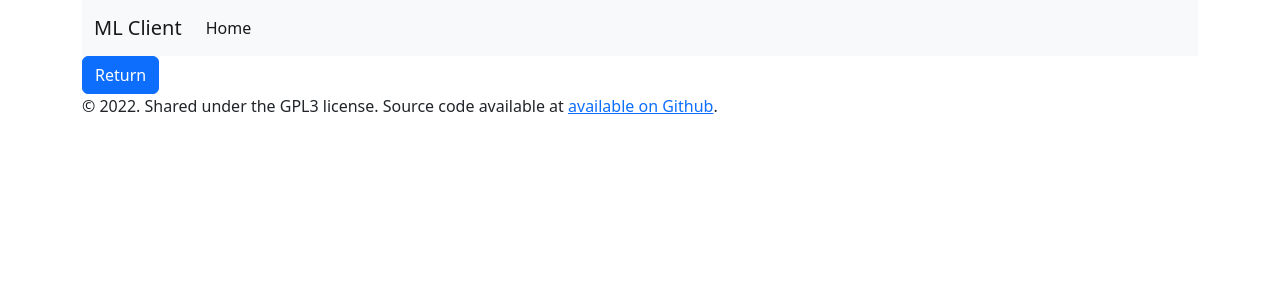
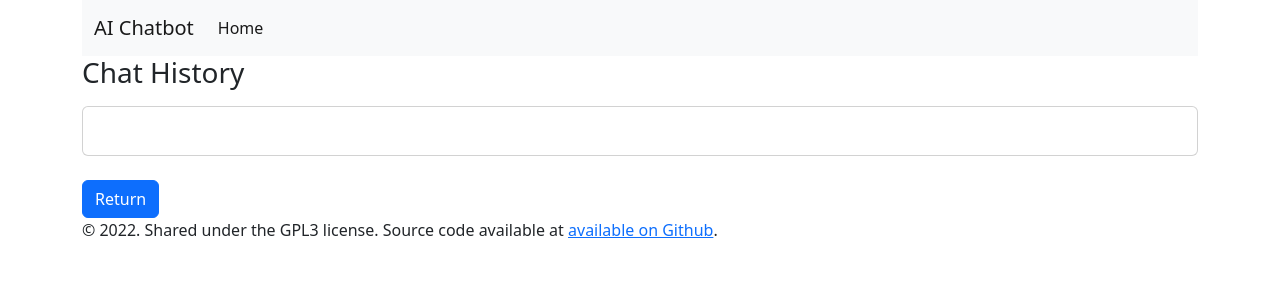
Before and after one commit to software-students-fall2022/final-project-team-7, a Flask app: template web-client/templates/history.html in a window 1280 px wide. Shown: the top 300 px of the page. Run offline with Flask 2, Linux system fonts and the light colour scheme; the template is opened without the code that fills it, so the values that code supplies are empty; parts of the project's set-up code (start-up, migrations or seed data) failed here and were passed over.

Commit message:
Chat history

```diff
--- a/web-client/app.py
+++ b/web-client/app.py
@@ -102,13 +102,23 @@ def job(job_id):
 
 
 # route for chat history
-@app.route('/history')
-def history():
+@app.route('/history/')
+@app.route('/history/<from_time>/<to_time>') # to be implemented
+def history(from_time=None, to_time=None):
     uid = '639e28607c6eba5ef2939c4b' # ???
-    chat_log = db.chat.find({'from_id': ObjectId(uid)})
-    for each in chat_log:
-        each["time"] = each["time"].strftime("%Y-%m-%d %H:%M:%S")
-    return render_template('history.html', chat_log=chat_log)
+    chat_log = db.chat.find({
+        '$or': [
+            {'from_id': ObjectId(uid)},
+            {'to_id': ObjectId(uid)}
+        ]
+    }).sort('timestamp', pymongo.ASCENDING).limit(30)
+    res = []
+    for doc in chat_log:
+        doc['timestamp'] = datetime.datetime.fromtimestamp(doc['timestamp'].time)
+        doc['timestamp'] = doc['timestamp'].strftime('%Y-%m-%d %H:%M:%S')
+        doc['is_bot'] = doc['to_id'] == ObjectId(uid)
+        res.append(doc)
+    return render_template('history.html', chat_log=res)
 
 
 # route to handle any errors
--- /dev/null
+++ b/web-client/static/css/style.css
@@ -0,0 +1,45 @@
+body{margin-top:20px;}
+
+.chat-online {
+    color: #34ce57
+}
+
+.chat-offline {
+    color: #e4606d
+}
+
+.chat-messages {
+    display: flex;
+    flex-direction: column;
+    max-height: 800px;
+    overflow-y: scroll
+}
+
+.chat-message-left,
+.chat-message-right {
+    display: flex;
+    flex-shrink: 0
+}
+
+.chat-message-left {
+    margin-right: auto
+}
+
+.chat-message-right {
+    flex-direction: row-reverse;
+    margin-left: auto
+}
+.py-3 {
+    padding-top: 1rem!important;
+    padding-bottom: 1rem!important;
+}
+.px-4 {
+    padding-right: 1.5rem!important;
+    padding-left: 1.5rem!important;
+}
+.flex-grow-0 {
+    flex-grow: 0!important;
+}
+.border-top {
+    border-top: 1px solid #dee2e6!important;
+}
--- a/web-client/templates/base.html
+++ b/web-client/templates/base.html
@@ -1,7 +1,7 @@
 <!DOCTYPE html>
 <html>
   <head>
-    <title>Voice Transcribe App</title>
+    <title>Voice Chatbot</title>
     <link
       rel="stylesheet"
       href="{{ url_for('static', filename='css/style.css') }}"
@@ -14,7 +14,7 @@
       <header>
         <nav class="navbar navbar-expand-lg navbar-light bg-light">
           <div class="container-fluid">
-            <a class="navbar-brand" href="#">ML Client</a>
+            <a class="navbar-brand" href="#">AI Chatbot</a>
             <button class="navbar-toggler" type="button" data-bs-toggle="collapse" data-bs-target="#navbarSupportedContent" aria-controls="navbarSupportedContent" aria-expanded="false" aria-label="Toggle navigation">
               <span class="navbar-toggler-icon"></span>
             </button>
--- a/web-client/templates/history.html
+++ b/web-client/templates/history.html
@@ -1,15 +1,45 @@
 {% extends 'base.html' %}
 
 {% block container %}
+    <div class="container p-0">
+        <!-- code adapted from: www.bootdey.com -->
+		<h1 class="h3 mb-3">Chat History</h1>
+		<div class="card">
+			<div class="row g-0">
+				<div class="col-12 col-lg-12 col-xl-12">
+					<div class="position-relative">
+						<div class="chat-messages p-4">
+                            {%for chat in chat_log %}
+                            {% if chat.is_bot %}
+                            <div class="chat-message-left pb-4">
+                                <div>
+									<img src="/static/default.svg" class="rounded-circle mr-1" alt="Chris Wood" width="40" height="40">
+									<div class="text-muted small text-nowrap mt-2">{{chat.timestamp}}</div>
+								</div>
+								<div class="flex-shrink-1 bg-light rounded py-2 px-3 mr-3">
+									{{chat.text}}
+								</div>
+							</div>
+                            {% else %}
+                            <div class="chat-message-right pb-4">
+								<div>
+									<img src="/static/default.svg" class="rounded-circle mr-1" alt="Chris Wood" width="40" height="40">
+									<div class="text-muted small text-nowrap mt-2">{{chat.timestamp}}</div>
+								</div>
+								<div class="flex-shrink-1 bg-light rounded py-2 px-3 mr-3">
+									{{chat.text}}
+								</div>
+							</div>
+                            {% endif %}
+                            {% endfor %}
 
-    {%for chat in chat_log %}
-        <div class="card">
-            <h5 class="card-header">{{chat.timestamp}}</h5>
-            <div class="card-body">
-                <p class="card-text">{{chat.text}}</p>
-            </div>
-        </div>
-    {% endfor %}
+						</div>
+					</div>
+				</div>
+			</div>
+		</div>
+	</div>
 
+    <br>
     <a href="/"><button type="button" class="btn btn-primary">Return</button></a>
 {% endblock %}
```
Also changed, not shown: web-client/static/default.svg (added).
